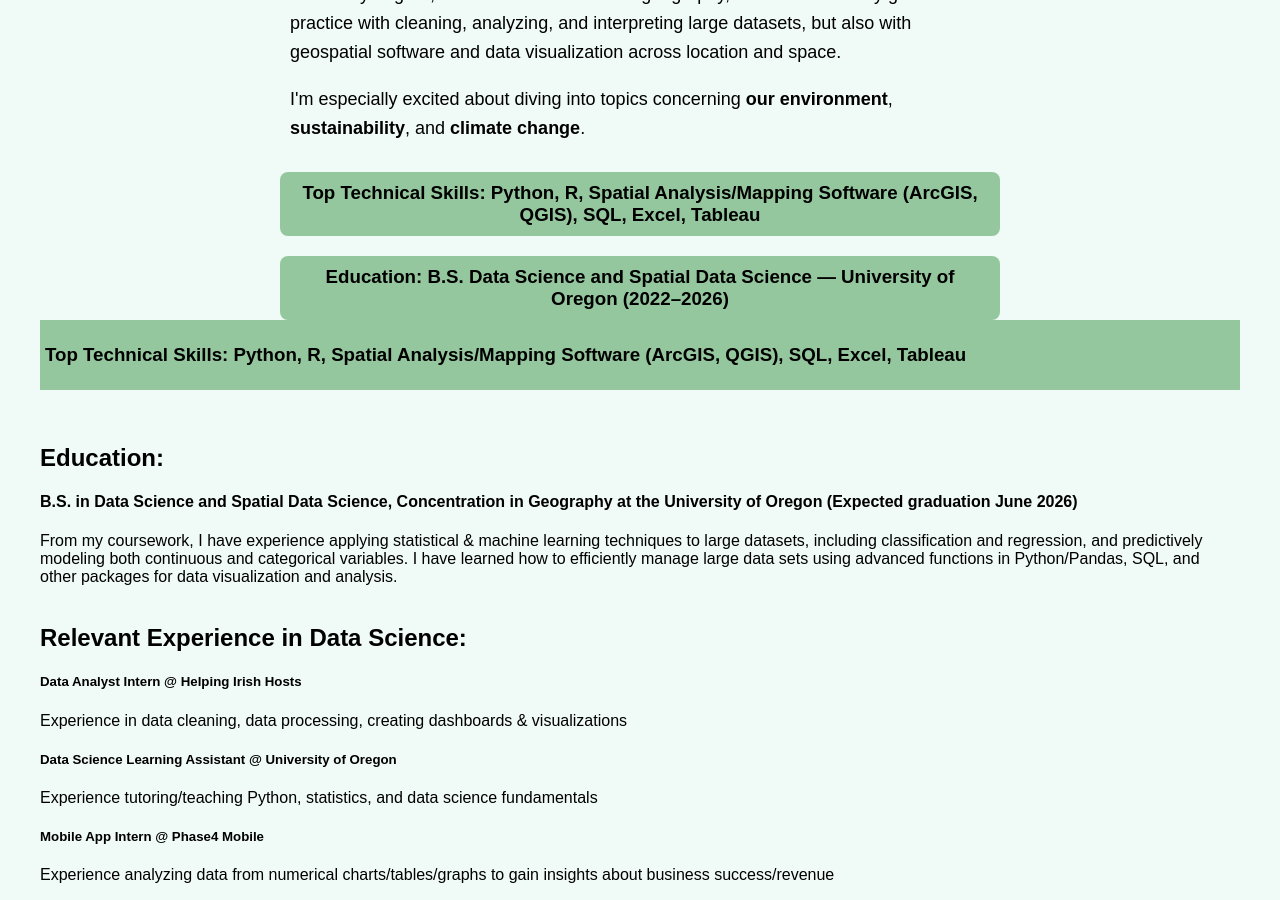
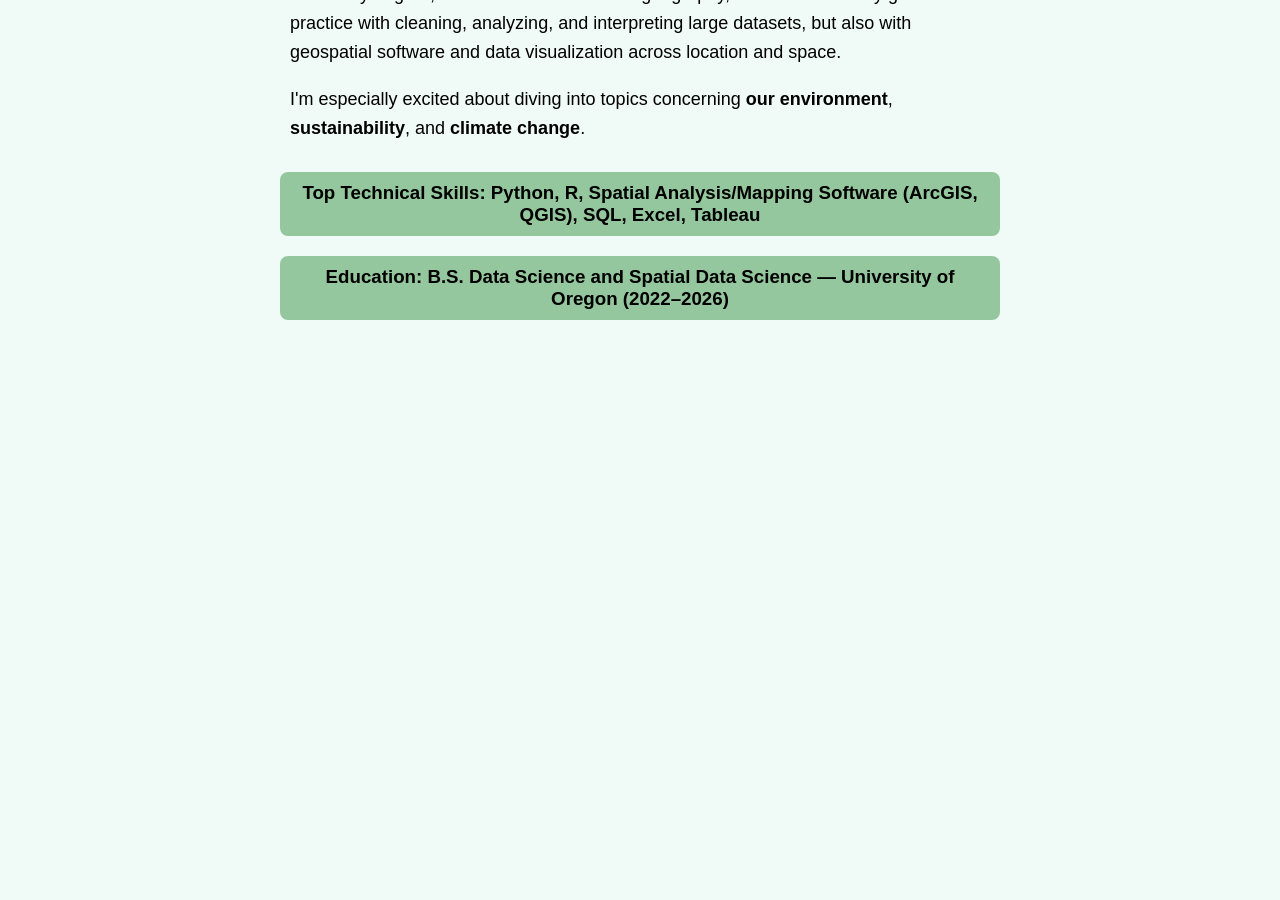
Before and after one commit to siegelhannah/portfolio, a Jekyll site: the page built from index.md, in a window 1280 px wide and 900 px high, scrolled down 682 px. Built offline with Jekyll 4.4.1, drawn with Linux system fonts in a browser that asks for light colours; after the commit the page ends 1002 px from its top, so only the background shows below that.

Commit message:
Clean up index.md by removing personal details
Removed personal information and experience details from the homepage.

```diff
--- a/index.md
+++ b/index.md
@@ -3,23 +3,3 @@ layout: default
 title: Home
 permalink: /
 ---
-
-<div style="background-color: #94C79D; padding: 5px; display: block; max-width: 100%; margin: 0;">
-    <h3>Top Technical Skills: Python, R, Spatial Analysis/Mapping Software (ArcGIS, QGIS), SQL, Excel, Tableau</h3>
-</div>
-
-<br>
-
-## Education:
-#### B.S. in Data Science and Spatial Data Science, Concentration in Geography at the University of Oregon (Expected graduation June 2026)<br>
-From my coursework, I have experience applying statistical & machine learning techniques to large datasets, including classification and regression, and predictively modeling both continuous and categorical variables. I have learned how to efficiently manage large data sets using advanced functions in Python/Pandas, SQL, and other packages for data visualization and analysis. <br><br>
-
-## Relevant Experience in Data Science:
-##### Data Analyst Intern @ Helping Irish Hosts<br>
-Experience in data cleaning, data processing, creating dashboards & visualizations
-
-##### Data Science Learning Assistant @ University of Oregon<br>
-Experience tutoring/teaching Python, statistics, and data science fundamentals
-
-##### Mobile App Intern @ Phase4 Mobile<br>
-Experience analyzing data from numerical charts/tables/graphs to gain insights about business success/revenue
```
